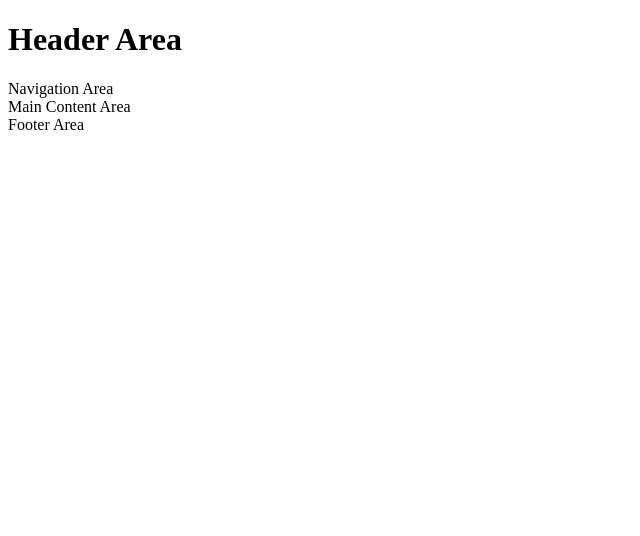
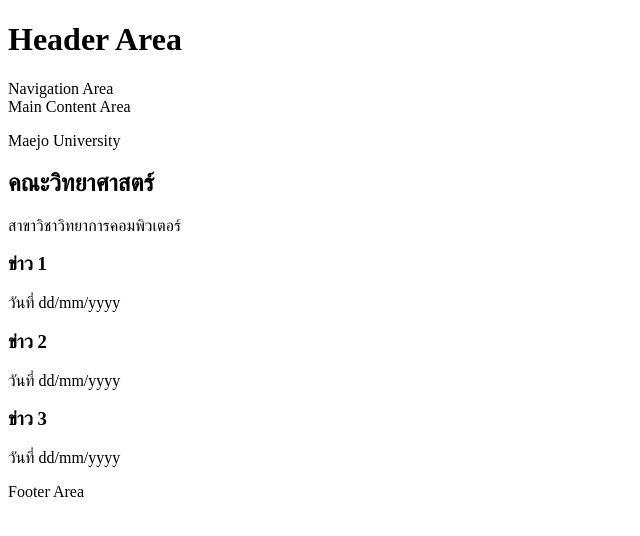
Before and after one commit to DolVolo/html101, a plain HTML site: page index.html in a window 1280 px wide. Shown: the whole page, without its empty margins (0-640 px from the left). Drawn offline with Linux system fonts and the light colour scheme.

Commit message:
update html

```diff
--- a/index.html
+++ b/index.html
@@ -15,6 +15,21 @@
         </nav>
         <div>
            Main Content Area
+           <p>Maejo University</p>
+           <h2>คณะวิทยาศาสตร์</h2>
+           <p>สาขาวิชาวิทยาการคอมพิวเตอร์</p>
+           <div>
+            <h3>ข่าว 1</h3>
+            <p>วันที่ dd/mm/yyyy</p>
+           </div>
+                      <div>
+            <h3>ข่าว 2</h3>
+            <p>วันที่ dd/mm/yyyy</p>
+           </div>
+                      <div>
+            <h3>ข่าว 3</h3>
+            <p>วันที่ dd/mm/yyyy</p>
+           </div>
         </div>
         <footer>
            Footer Area
```
